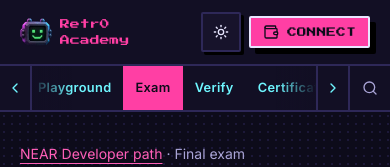
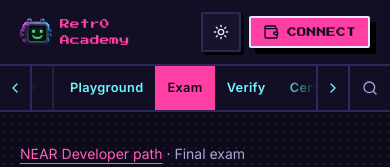
Before and after one commit to sinajalilian01-x1/retr0-academy-near, a Next.js app in the folder apps/retr0school/: page /near/quiz in a window 390 px wide. Shown: the top 167 px of the page. Built offline with nearby package versions, Linux system fonts and the light colour scheme; no server answers.

Commit message:
fix(ui): keep subject labels and course cards clear of overlays
Reserve a fixed column for the subject-bar arrows so labels never sit under the chevron, and widen the mobile course gutter so Ask AI no longer covers the last row.

```diff
--- a/apps/retr0school/app/page.tsx
+++ b/apps/retr0school/app/page.tsx
@@ -35,7 +35,7 @@ export default function HomePage() {
     <main id="content">
       <section className="mx-auto max-w-page px-5 py-12 md:px-8 lg:py-20">
         <HomeHero />
-        <div id="courses" className="mt-12 grid items-start gap-10 pr-20 md:grid-cols-2 md:pr-28 lg:mt-16 lg:gap-12">
+        <div id="courses" className="mt-12 grid items-start gap-10 pr-40 md:grid-cols-2 md:pr-28 lg:mt-16 lg:gap-12">
           <div>
           <p className="mb-4 text-sm font-medium tracking-eyebrow text-muted uppercase">1 · Foundations: HTML, CSS &amp; JavaScript, then advanced</p>
           <TrackGrid tracks={foundations} />
--- a/apps/retr0school/components/subject-bar.tsx
+++ b/apps/retr0school/components/subject-bar.tsx
@@ -181,26 +181,29 @@ export function SubjectBar({ onSearch }: { onSearch: () => void }) {
     target.scrollIntoView({ block: "nearest", inline: "nearest" });
   };
 
-  const arrow = "absolute inset-y-0 z-10 flex w-8 items-center justify-center border-line bg-sunken text-cyan hover:bg-raised hover:text-highlight focus-visible:outline-2 focus-visible:outline-offset-[-2px] focus-visible:outline-cyan";
+  const arrow = "flex h-full w-8 items-center justify-center border-line bg-sunken text-cyan hover:bg-raised hover:text-highlight focus-visible:outline-2 focus-visible:outline-offset-[-2px] focus-visible:outline-cyan";
 
   return (
     <div className="border-t-2 border-line bg-sunken" data-testid="subject-bar">
       <div className="mx-auto flex h-subjectbar w-full max-w-page items-stretch md:px-3">
-        <nav aria-label="Subjects" className="relative min-w-0 flex-1">
+        <nav aria-label="Subjects" className="grid min-w-0 flex-1 grid-cols-[2rem_minmax(0,1fr)_2rem] items-stretch">
           {edges.left ? (
-            <button type="button" onClick={() => page(-1)} aria-label="Scroll subjects left" data-testid="subject-prev" className={cn(arrow, "left-0 border-r-2")}>
+            <button type="button" onClick={() => page(-1)} aria-label="Scroll subjects left" data-testid="subject-prev" className={cn(arrow, "border-r-2")}>
               <ChevronLeft className="h-4 w-4" aria-hidden />
             </button>
-          ) : null}
-          {edges.left ? <div aria-hidden className="pointer-events-none absolute inset-y-0 left-8 z-[9] w-10 bg-gradient-to-r from-sunken to-transparent" /> : null}
-          {edges.right ? <div aria-hidden className="pointer-events-none absolute inset-y-0 right-8 z-[9] w-10 bg-gradient-to-l from-sunken to-transparent" /> : null}
+          ) : (
+            <div aria-hidden />
+          )}
+          <div className="relative min-w-0">
+          {edges.left ? <div aria-hidden className="pointer-events-none absolute inset-y-0 left-0 z-[9] w-8 bg-gradient-to-r from-sunken to-transparent" /> : null}
+          {edges.right ? <div aria-hidden className="pointer-events-none absolute inset-y-0 right-0 z-[9] w-8 bg-gradient-to-l from-sunken to-transparent" /> : null}
           <div
             ref={scroller}
             onKeyDown={onKeyDown}
             onDragStart={(event) => event.preventDefault()}
             data-dragging={dragging ? "true" : undefined}
             className={cn(
-              "no-scrollbar mx-8 flex h-full items-stretch overflow-x-auto select-none",
+              "no-scrollbar flex h-full items-stretch overflow-x-auto select-none",
               edges.left || edges.right ? (dragging ? "cursor-grabbing" : "cursor-grab") : "",
               dragging && "[&_a]:pointer-events-none",
             )}
@@ -232,11 +235,14 @@ export function SubjectBar({ onSearch }: { onSearch: () => void }) {
               );
             })}
           </div>
+          </div>
           {edges.right ? (
-            <button type="button" onClick={() => page(1)} aria-label="Scroll subjects right" data-testid="subject-next" className={cn(arrow, "right-0 border-l-2")}>
+            <button type="button" onClick={() => page(1)} aria-label="Scroll subjects right" data-testid="subject-next" className={cn(arrow, "border-l-2")}>
               <ChevronRight className="h-4 w-4" aria-hidden />
             </button>
-          ) : null}
+          ) : (
+            <div aria-hidden />
+          )}
         </nav>
         <button
           type="button"
```
